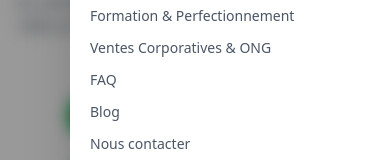
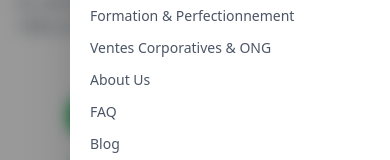
Before and after one commit to slur-dot/freelance, a React (Vite) app: page / in a window 390 px wide. Both pictures are taken after a click on the button 363 px from the left and 32 px from the top of the page. Shown: the part 380-540 px from the top of the page. Built offline with nearby package versions, Linux system fonts and the light colour scheme; no server answers.

Commit message:
fix: add about us links to navbar and fix footer route

```diff
--- a/src/components/Footer.jsx
+++ b/src/components/Footer.jsx
@@ -92,7 +92,7 @@ const Footer = () => {
             <h4 className="text-white font-semibold mb-4 text-base">{t('footer.company')}</h4>
             <ul className="space-y-3">
               {[
-                { label: t('footer.about_freelance'), href: "/about-freelance" },
+                { label: t('footer.about_freelance'), href: "/company-history" },
                 { label: t('footer.contact_support'), href: "/contact" },
                 { label: t('footer.faqs', 'FAQs'), href: "/faq" },
                 { label: t('footer.privacy_policy'), href: "/privacy-policy" },
--- a/src/components/Navbar.jsx
+++ b/src/components/Navbar.jsx
@@ -111,6 +111,7 @@ export default function Navbar() {
                   <Link to="/locations" className="block xl:hidden px-4 py-2 hover:bg-gray-100">{t('navbar.locations')}</Link>
                   <Link to="/tech-services" className="block xl:hidden px-4 py-2 hover:bg-gray-100">{t('navbar.tech_services')}</Link>
                   <Link to="/training-modules" className="block px-4 py-2 hover:bg-gray-100">{t('navbar.training_upskilling')}</Link>
+                  <Link to="/company-history" className="block px-4 py-2 hover:bg-gray-100">{t('navbar.about_us', 'About Us')}</Link>
                   <Link to="/faq" className="block px-4 py-2 hover:bg-gray-100">{t('navbar.faq')}</Link>
                 <Link to="/blog" className="block px-4 py-2 hover:bg-gray-100">{t('navbar.blog')}</Link>
                 <Link to="/contact" className="block px-4 py-2 hover:bg-gray-100">{t('navbar.contact_us')}</Link>
@@ -295,6 +296,10 @@ export default function Navbar() {
                         {t("navbar.corporate_sales")}
                       </Link>
 
+                      <Link to="/company-history" className="block hover:text-blue-600">
+                        {t("navbar.about_us", "About Us")}
+                      </Link>
+
                       <Link to="/faq" className="block hover:text-blue-600">
                         {t("navbar.faq")}
                       </Link>
```
